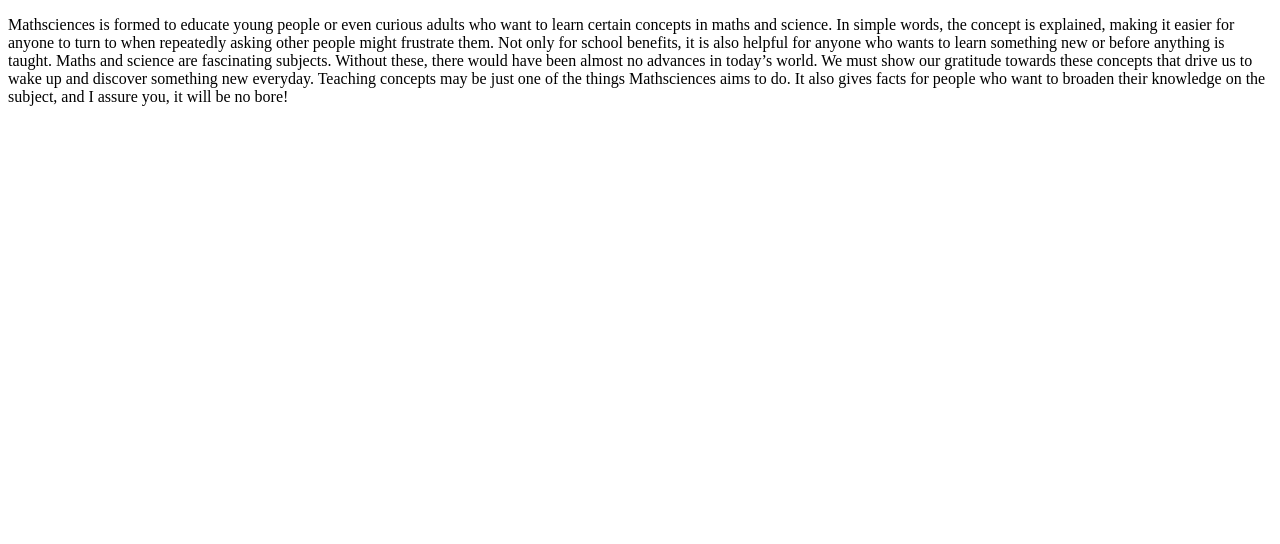
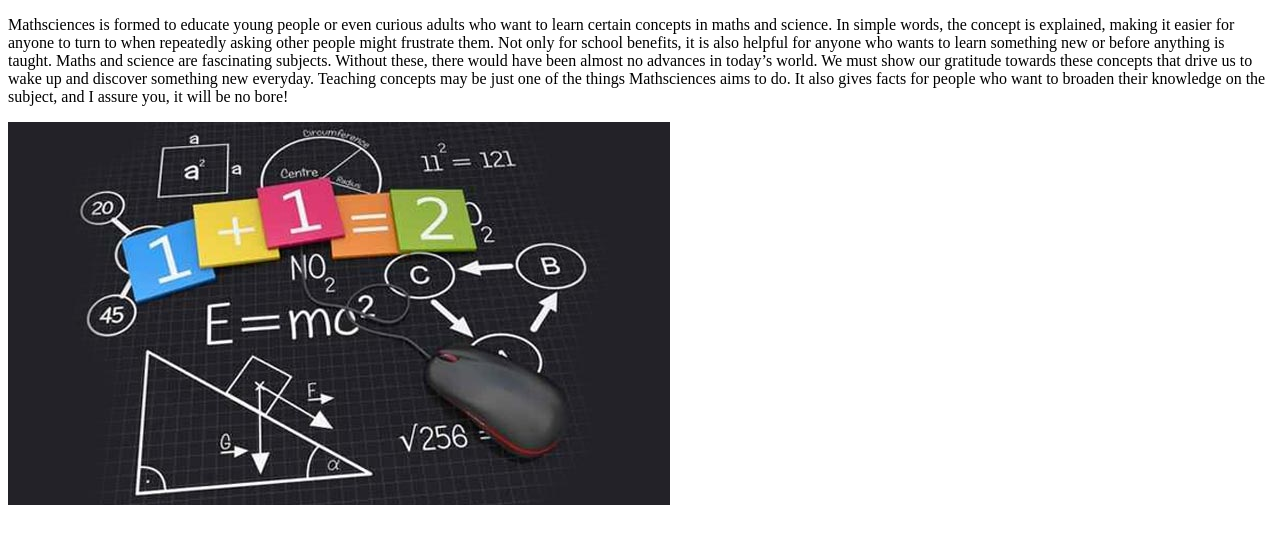
Before and after one commit to Mathsciences/Mathsciences.github.io, a plain HTML site: page aboutus.html in a window 1280 px wide. Drawn offline with Linux system fonts and the light colour scheme.

Commit message:
Update aboutus.html

```diff
--- a/aboutus.html
+++ b/aboutus.html
@@ -6,4 +6,7 @@
 <body>
 <p> Mathsciences is formed to educate young people or even curious adults who want to learn certain concepts in maths and science. In simple words, the concept is explained, making it easier for anyone to turn to when repeatedly asking other people might frustrate them. Not only for school benefits, it is also helpful for anyone who wants to learn something new or before anything is taught. Maths and science are fascinating subjects. Without these, there would have been almost no advances in today’s world. We must show our gratitude towards these concepts that drive us to wake up and discover something new everyday.
 Teaching concepts may be just one of the things Mathsciences aims to do. It also gives facts for people who want to broaden their knowledge on the subject, and I assure you, it will be no bore!</p>
+  <img
+       src = "https://github.com/Mathsciences/Mathsciences.github.io/blob/master/8BCB91A9-E31D-47A8-8A31-723D9399D11A.jpeg">
 </body>
+</html>
```
